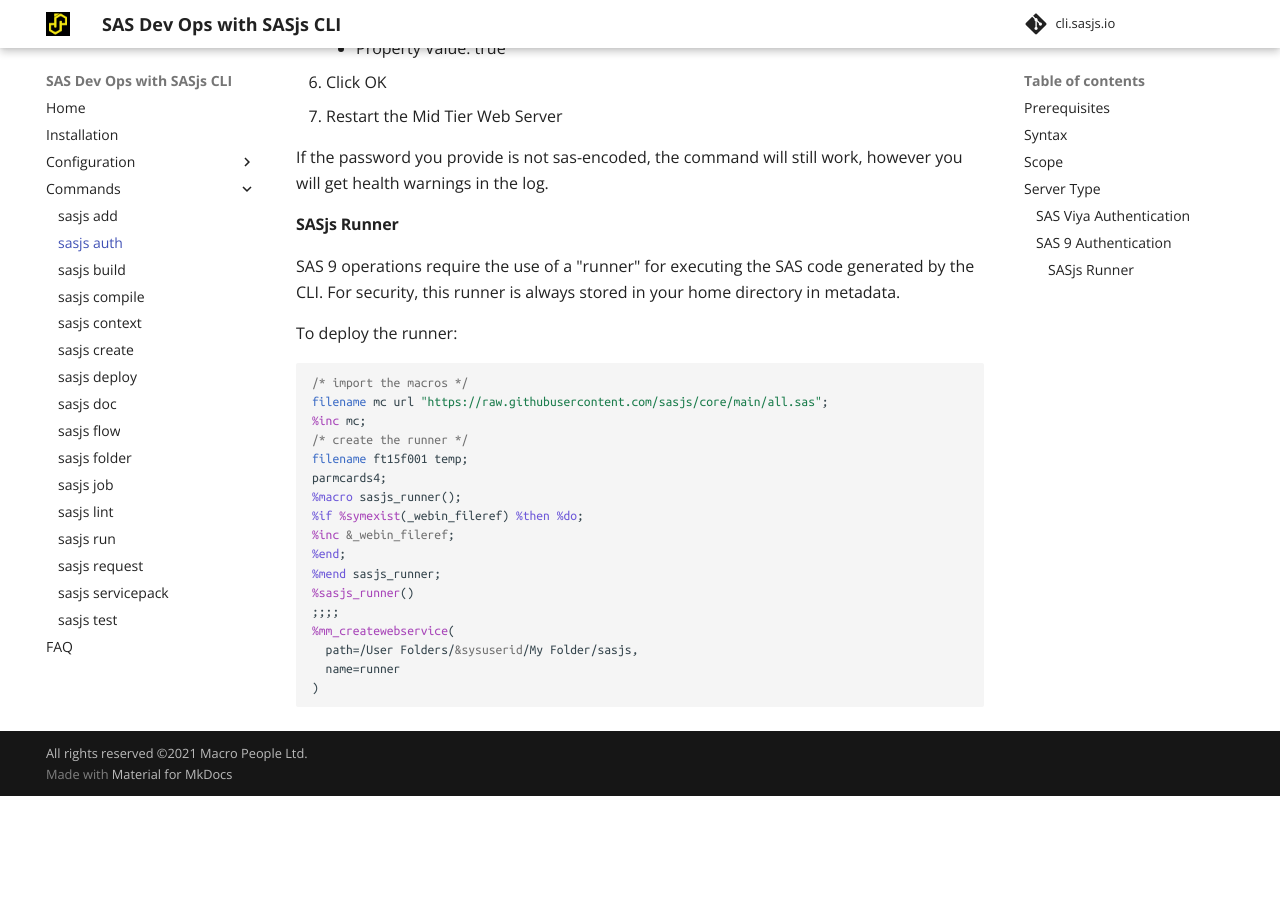
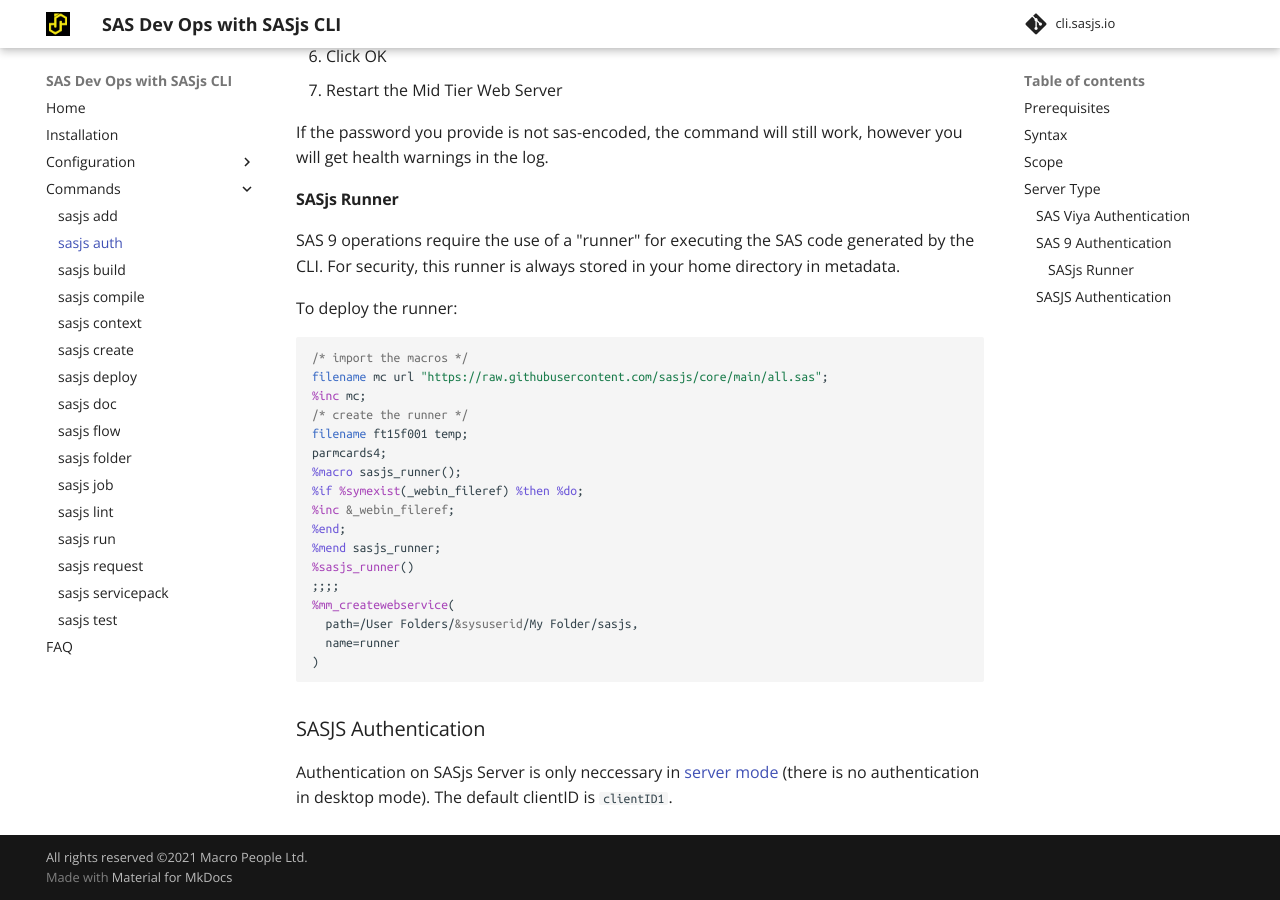
Before and after one commit to sasjs/cli.sasjs.io, an MkDocs documentation site: the page built from docs/auth.md, in a window 1280 px wide and 900 px high, scrolled down 2119 px. Built offline with MkDocs 1.6.1 and Material for MkDocs 9.7.7, drawn with Linux system fonts in a browser that asks for light colours; before the commit the page ends 2915 px from its top, so only the background shows below that; some of the changed text lies outside the part shown.

Commit message:
Update auth.md

````diff
--- a/docs/auth.md
+++ b/docs/auth.md
@@ -6,7 +6,7 @@
 
 # sasjs auth
 
-`sasjs auth` provides authentication against a predefined SAS _target_.  The following commands make use of authentication:
+The `sasjs auth` command authenticates against a predefined SAS _target_.  The following commands make use of authentication:
 
 * sasjs run
 * sasjs job execute
@@ -46,7 +46,7 @@
 
 ## Server Type
 
-The authentication approach taken will depend on the [serverType](/sasjsconfig.html#targets_items_anyOf_i0_serverType) which can be SAS9 or SASVIYA.
+The authentication approach taken will depend on the [serverType](/sasjsconfig.html#targets_items_anyOf_i0_serverType) (SASVIYA, SAS9 or SASJS).
 
 ### SAS Viya Authentication
 To authenticate with SAS Viya you will need an administrator to provide a CLIENT and SECRET with `authorization_code` grant type (SASjs does not support password authentication grant type).  Further information on this topic is available [here](/faq/#how-can-i-obtain-a-viya-client-and-secret).
@@ -95,3 +95,7 @@
   name=runner
 )
 ```
+
+### SASJS Authentication
+
+Authentication on SASjs Server is only neccessary in [server mode](https://server.sasjs.io/settings/#mode) (there is no authentication in desktop mode).  The default clientID is `clientID1`.
````
